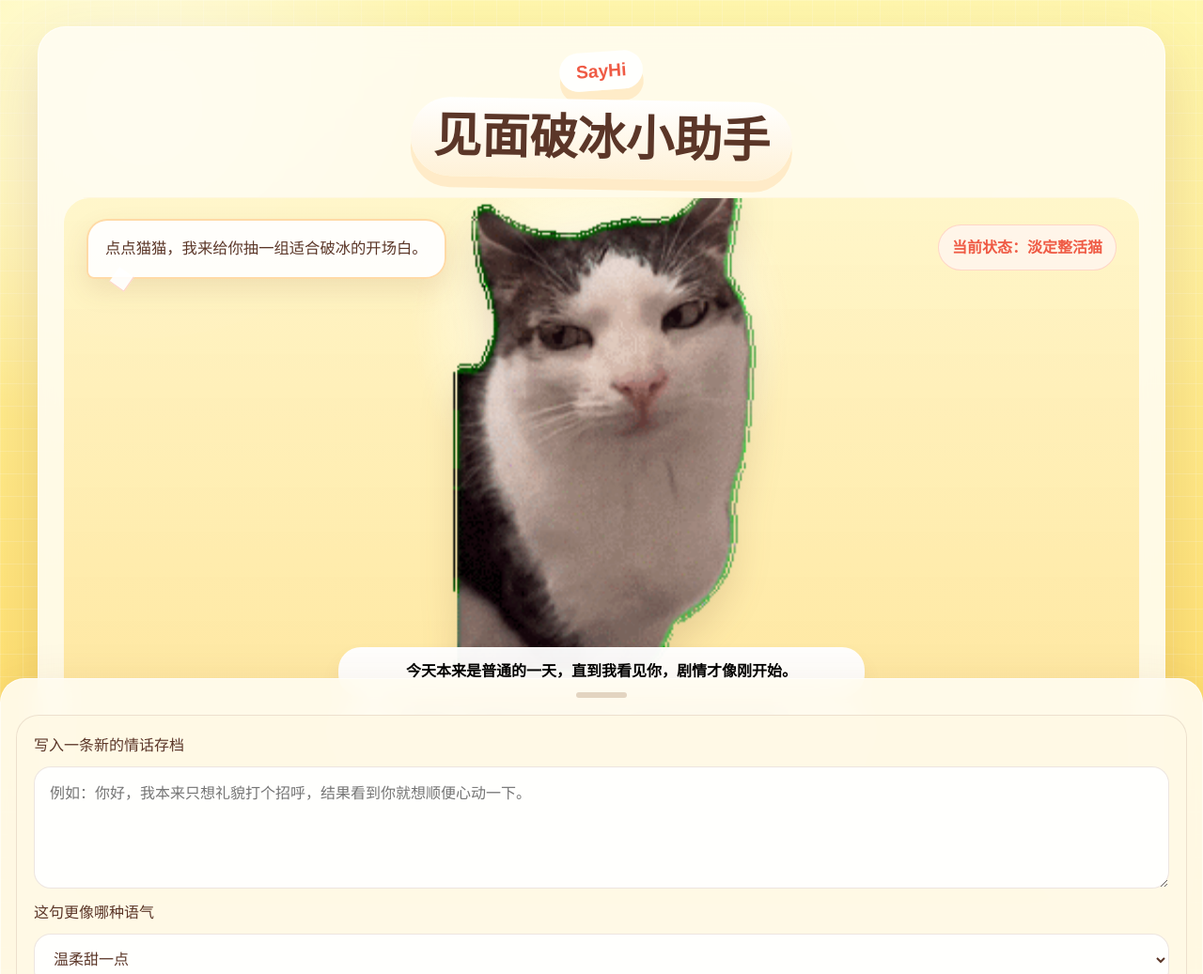
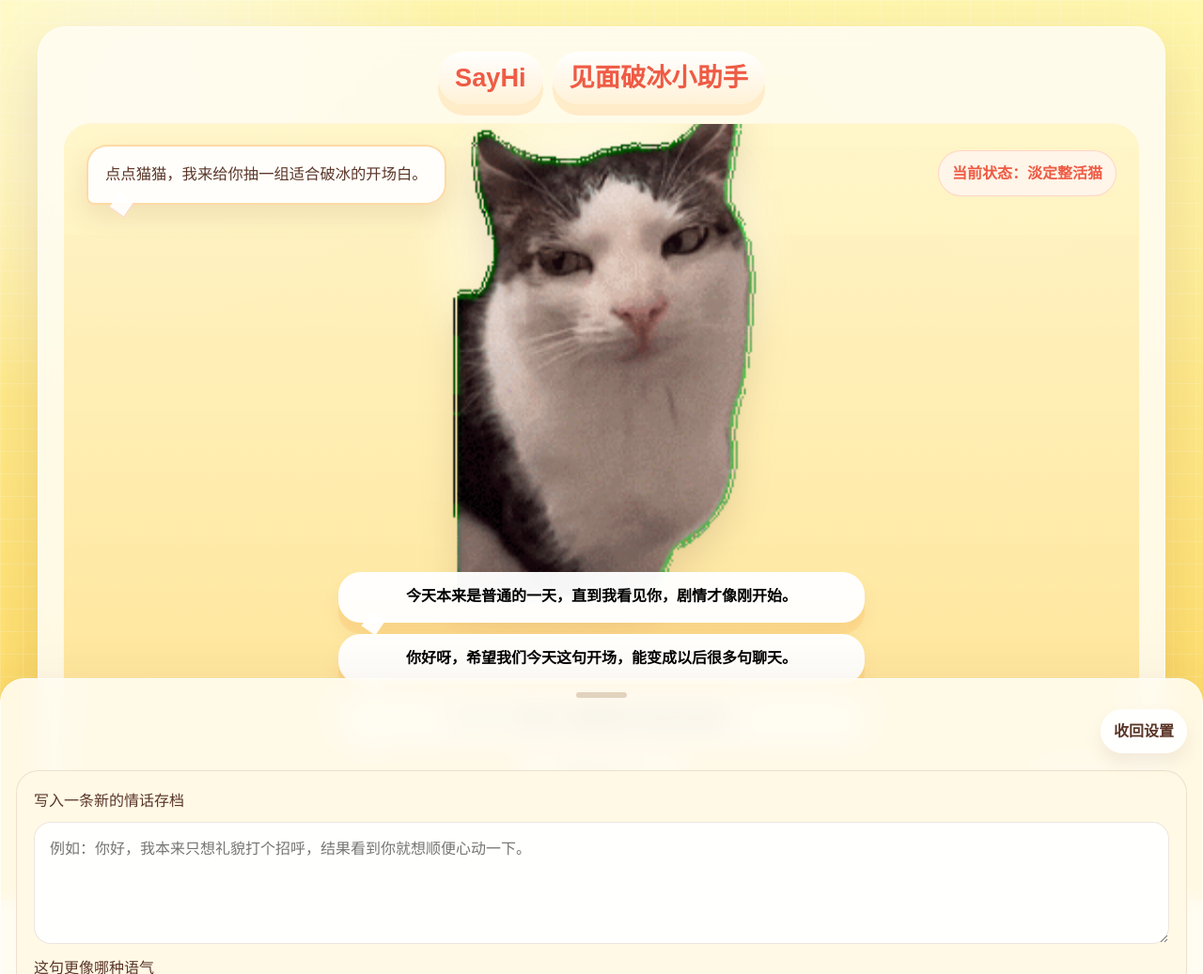
Before and after one commit to u2u2xxx/-, a plain HTML site: page index.html in a window 1280 px wide. Shown: the whole page at 94% size. After the commit the page ends 958 px from the top, so only its background shows below. Drawn offline with Linux system fonts and the light colour scheme; a web font is replaced by a local one.

Commit message:
优化02

```diff
--- a/app.js
+++ b/app.js
@@ -80,6 +80,7 @@ const voicePresetHint = document.querySelector("#voicePresetHint");
 const voiceStatus = document.querySelector("#voiceStatus");
 const settingsDrawer = document.querySelector("#settingsDrawer");
 const drawerToggle = document.querySelector("#drawerToggle");
+const drawerCloseButton = document.querySelector("#drawerCloseButton");
 const candidateTemplate = document.querySelector("#candidateTemplate");
 const catAssetTemplate = document.querySelector("#catAssetTemplate");
 
@@ -171,6 +172,7 @@ function bindEvents() {
   });
 
   drawerToggle.addEventListener("click", toggleDrawer);
+  drawerCloseButton.addEventListener("click", closeDrawer);
 
   window.speechSynthesis?.addEventListener?.("voiceschanged", prepareVoice);
 }
@@ -347,6 +349,12 @@ function toggleDrawer() {
   drawerToggle.textContent = isOpen ? "收起设置" : "打开设置";
 }
 
+function closeDrawer() {
+  settingsDrawer.classList.remove("is-open");
+  drawerToggle.setAttribute("aria-expanded", "false");
+  drawerToggle.textContent = "打开设置";
+}
+
 function prepareVoice() {
   if (!("speechSynthesis" in window)) {
     voiceStatus.textContent = "当前浏览器不支持 TTS";
@@ -383,7 +391,8 @@ function applyVoiceSelection(voices = window.speechSynthesis?.getVoices?.() ?? [
   }
 
   state.voice =
-    pool.find((voice) => /xiaoxiao|xiaoyi|huihui|female/i.test(voice.name)) ||
+    pool.find((voice) => /xiaoxiao|xiaoyi|huihui|female|woman|girl/i.test(voice.name)) ||
+    pool.find((voice) => voice.lang.toLowerCase().includes("zh") && !/male|man/i.test(voice.name)) ||
     pool[0];
 
   voicePresetSelect.value = state.selectedVoiceKey;
--- a/index.html
+++ b/index.html
@@ -21,7 +21,7 @@
     <main class="app-card">
       <section class="hero-panel">
         <div class="title-wrap">
-          <h1><span class="title-pill">SayHi</span><span class="title-main">见面破冰小助手</span></h1>
+          <h1><span class="title-pill">SayHi</span><span class="title-pill">见面破冰小助手</span></h1>
         </div>
 
         <div class="stage">
@@ -53,6 +53,9 @@
       <aside class="library-panel" id="settingsDrawer">
         <div class="drawer-handle-wrap">
           <span class="drawer-handle"></span>
+        </div>
+        <div class="drawer-close-row">
+          <button class="drawer-close-btn" id="drawerCloseButton" type="button">收回设置</button>
         </div>
         <form class="composer" id="phraseForm">
           <label for="customPhrase">写入一条新的情话存档</label>
--- a/style.css
+++ b/style.css
@@ -95,11 +95,13 @@ label {
 
 h1 {
   margin-top: 0;
-  font-size: clamp(2rem, 4vw, 3.5rem);
+  font-size: clamp(1.2rem, 2.8vw, 1.7rem);
   line-height: 1.1;
   text-align: center;
-  display: grid;
-  justify-items: center;
+  display: flex;
+  justify-content: center;
+  align-items: center;
+  flex-wrap: wrap;
   gap: 10px;
 }
 
@@ -114,27 +116,18 @@ h1 {
   margin: 0 auto;
 }
 
-.title-pill,
-.title-main {
+.title-pill {
   display: inline-flex;
   align-items: center;
   justify-content: center;
   border-radius: 999px;
   background: rgba(255,255,255,0.9);
   box-shadow: var(--sticker-shadow);
-}
-
-.title-pill {
-  padding: 10px 18px;
-  font-size: clamp(1rem, 2vw, 1.2rem);
+  padding: 12px 18px;
+  min-height: 56px;
+  font-size: clamp(1.2rem, 2.8vw, 1.7rem);
   color: var(--accent-deep);
-  transform: rotate(-4deg);
-}
-
-.title-main {
-  padding: 14px 24px;
   background: linear-gradient(180deg, rgba(255,255,255,0.96), rgba(255,241,214,0.94));
-  transform: rotate(1deg);
 }
 
 .stage {
@@ -510,6 +503,22 @@ button:focus-visible {
   background: rgba(164, 122, 86, 0.3);
 }
 
+.drawer-close-row {
+  display: flex;
+  justify-content: flex-end;
+  margin-bottom: 10px;
+}
+
+.drawer-close-btn {
+  border: 0;
+  border-radius: 999px;
+  padding: 10px 14px;
+  background: rgba(255,255,255,0.95);
+  color: var(--ink);
+  font-weight: 700;
+  box-shadow: 0 10px 18px rgba(140, 92, 67, 0.1);
+}
+
 .saved-item.is-selected {
   outline: 3px solid rgba(255, 124, 89, 0.28);
 }
```
